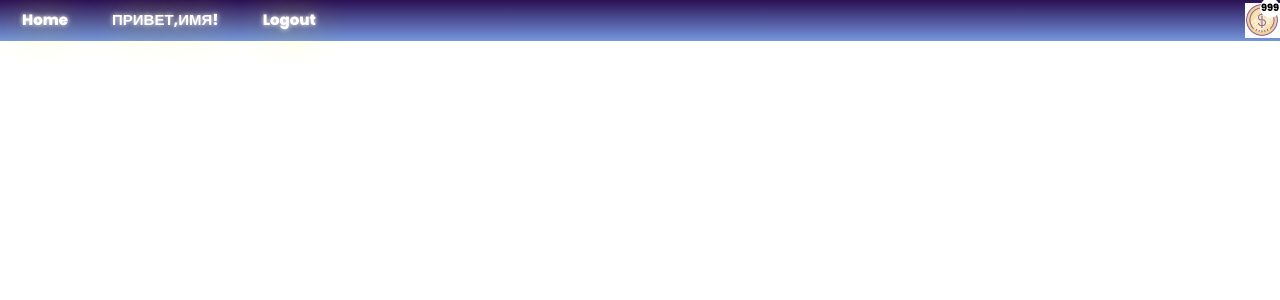
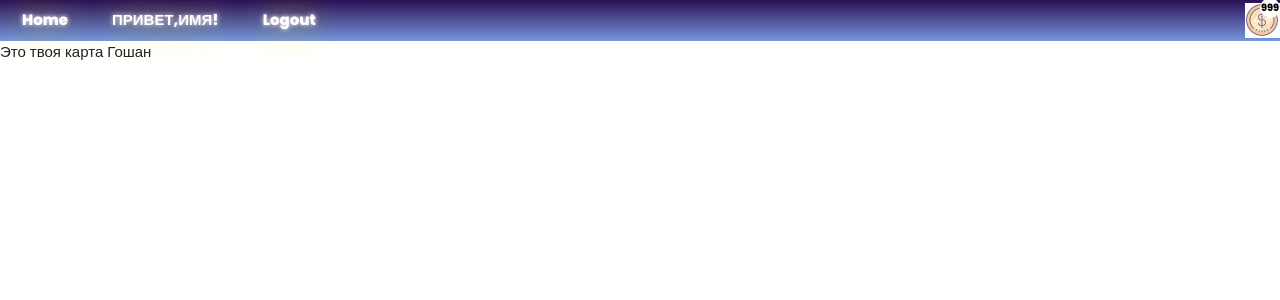
Before and after one commit to Tokimekichika/card-game, a React (Create React App) app in the folder client/: page /card in a window 1280 px wide. Shown: the top 300 px of the page. Built offline with nearby package versions, Linux system fonts and the light colour scheme.

Commit message:
add card for jora

```diff
--- /dev/null
+++ b/client/src/components/Card/Card.jsx
@@ -0,0 +1,11 @@
+import React from 'react';
+
+function Card () {
+    return (
+        <div>
+            Это твоя карта Гошан
+        </div>
+    );
+}
+
+export default Card;
--- a/client/src/containers/App/App.jsx
+++ b/client/src/containers/App/App.jsx
@@ -3,6 +3,7 @@
 import {BrowserRouter, Routes,Route} from "react-router-dom";
 import MainPage from "../MainPage/MainPage";
 import NavBar from "../../components/NavBar";
+import Card from "../../components/Card/Card";
 
 function App() {
   return (
@@ -12,6 +13,7 @@
          <Routes>
              <Route path='/' element={<StartPage />} />
              <Route path='/main' element={<MainPage />} />
+             <Route path='/card' element={<Card/>} />
          </Routes>
      </BrowserRouter>
  </div>
```
